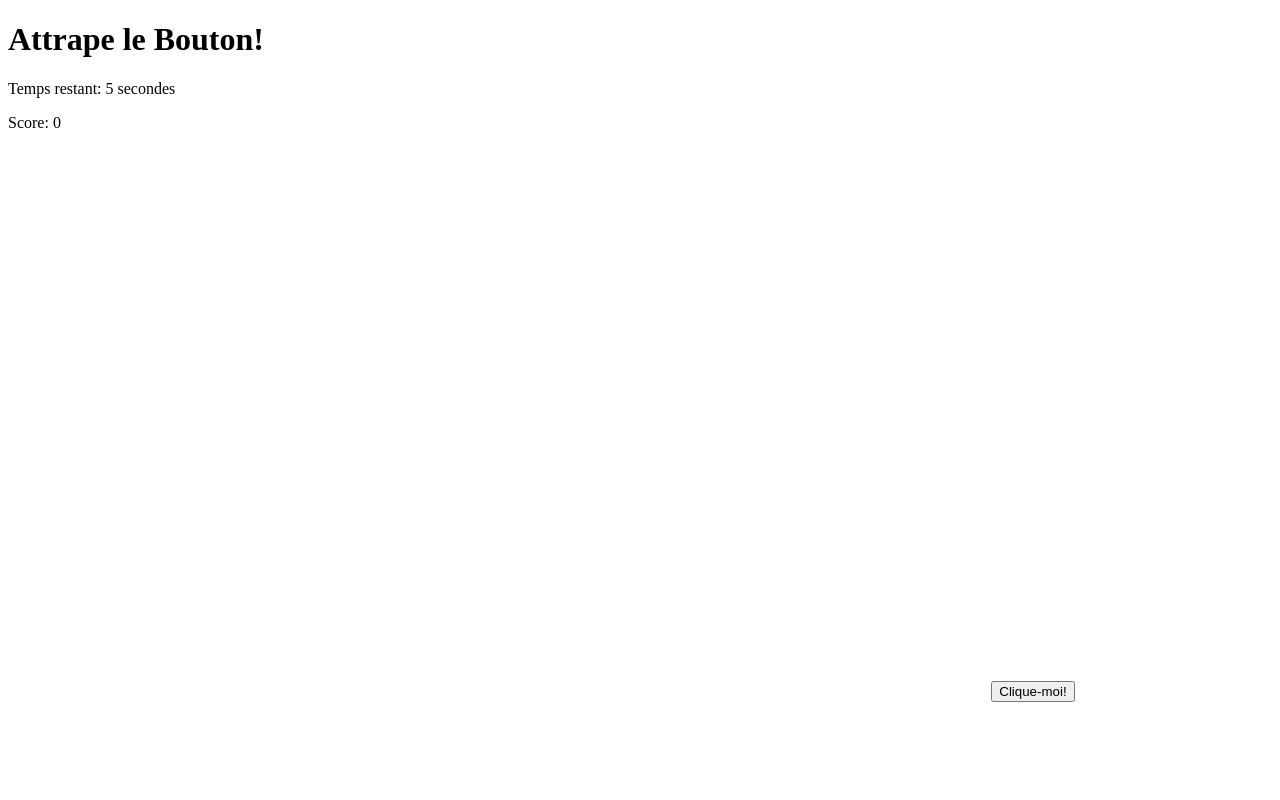
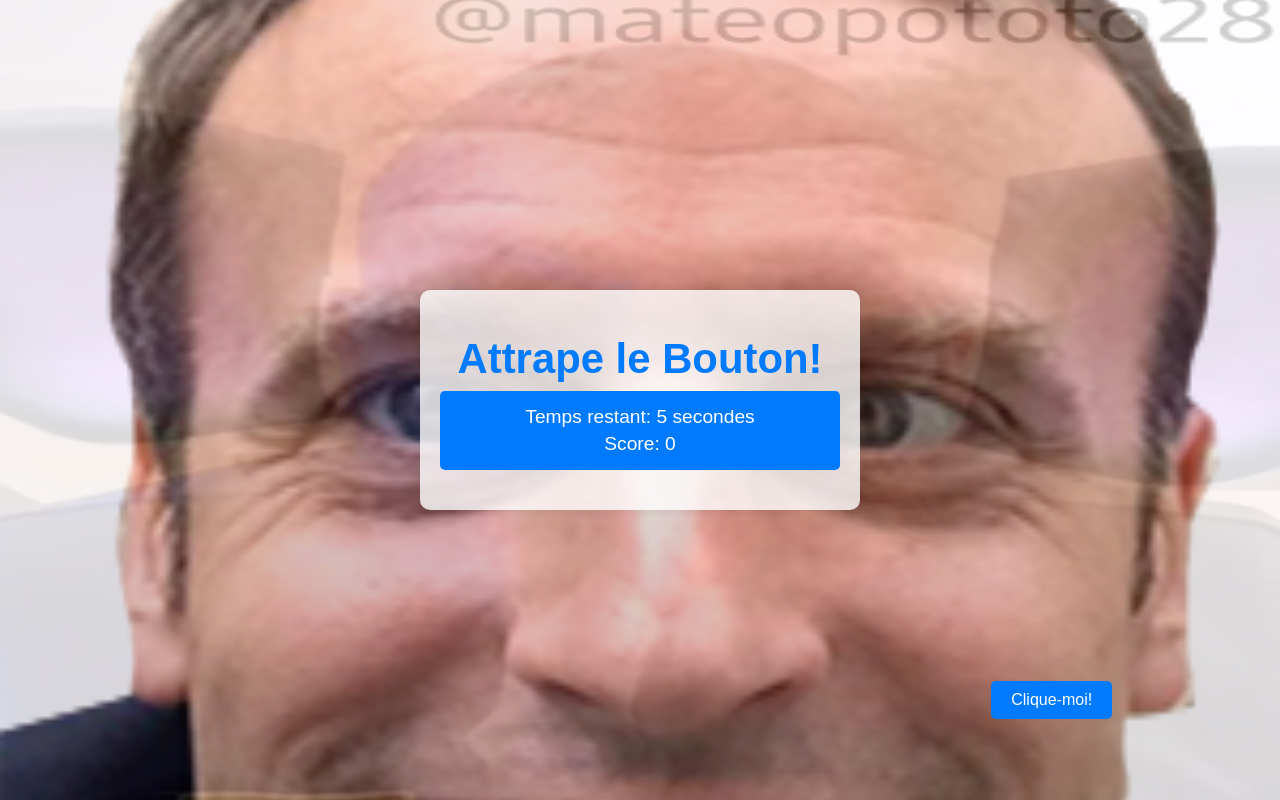
Before and after one commit to valentin56740/clickandcollect, a plain HTML site: page index.html in a window 1280 px wide. Drawn offline with Linux system fonts and the light colour scheme.

Commit message:
image arrière plan

```diff
--- a/index.html
+++ b/index.html
@@ -4,13 +4,17 @@
     <meta charset="UTF-8">
     <meta name="viewport" content="width=device-width, initial-scale=1.0">
     <title>Mini Jeu - Attrape le Bouton</title>
-    <link rel="stylesheet" href="styles.css">
+    <link rel="stylesheet" href="style.css">
 </head>
 <body>
     <div class="game-container">
-        <h1>Attrape le Bouton!</h1>
-        <p>Temps restant: <span id="timer">10</span> secondes</p>
-        <p>Score: <span id="score">0</span></p>
+        <div class="header">
+            <h1>Attrape le Bouton!</h1>
+            <div class="score-container">
+                <p>Temps restant: <span id="timer">10</span> secondes</p>
+                <p>Score: <span id="score">0</span></p>
+            </div>
+        </div>
         <button id="target">Clique-moi!</button>
     </div>
     <script src="script.js"></script>
--- a/style.css
+++ b/style.css
@@ -5,15 +5,74 @@ body {
     align-items: center;
     height: 100vh;
     margin: 0;
-    background-color: #f0f0f0;
+    background-image: url('images/background1.jpg'); /* Image par défaut */
+    background-size: cover;
+    background-position: center;
+    background-repeat: no-repeat;
+    animation: changeBackground 6s infinite; /* Animation de 6 secondes (3 images × 2 secondes) */
+}
+
+@keyframes changeBackground {
+    0% {
+        background-image: url('images/siphano.jpg');
+        opacity: 1;
+    }
+    33% {
+        background-image: url('images/tibo.jpg');
+        opacity: 1;
+    }
+    66% {
+        background-image: url('images/bassem.jpg');
+        opacity: 1;
+    }
+    100% {
+        background-image: url('images/tout.jpg');
+        opacity: 1;
+    }
+    100% {
+        background-image: url('images/full.png');
+        opacity: 1;
+    }
 }
 
 .game-container {
     text-align: center;
-    background-color: #fff;
+    background-color: rgba(255, 255, 255, 0.8); /* Fond semi-transparent pour le contenu */
     padding: 20px;
     border-radius: 10px;
     box-shadow: 0 0 10px rgba(0, 0, 0, 0.1);
+    width: 90%;
+    max-width: 400px;
+}
+
+.header {
+    margin-bottom: 20px;
+}
+
+h1 {
+    font-size: 2.5em;
+    color: #007bff;
+    margin-bottom: 10px;
+    animation: pulse 1.5s infinite;
+}
+
+@keyframes pulse {
+    0% { transform: scale(1); }
+    50% { transform: scale(1.05); }
+    100% { transform: scale(1); }
+}
+
+.score-container {
+    background-color: #007bff;
+    color: white;
+    padding: 10px;
+    border-radius: 5px;
+    margin-bottom: 20px;
+}
+
+.score-container p {
+    margin: 5px 0;
+    font-size: 1.2em;
 }
 
 #target {
```
Also changed, not shown: images/bassem.jpg (added), images/full.png (added), images/siphano.jpg (added), images/tibo.jpg (added), images/tout.JPG (added).
